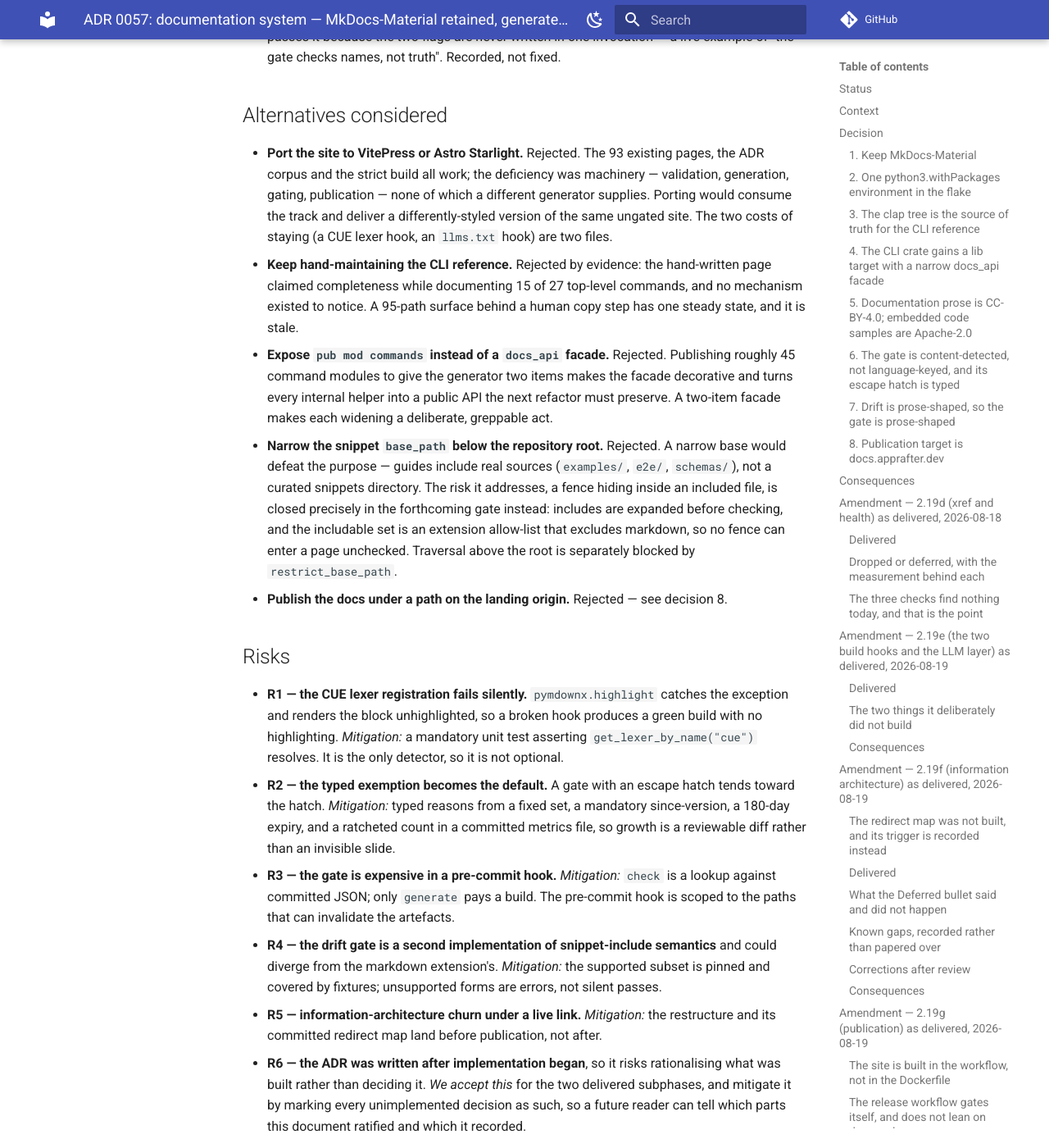
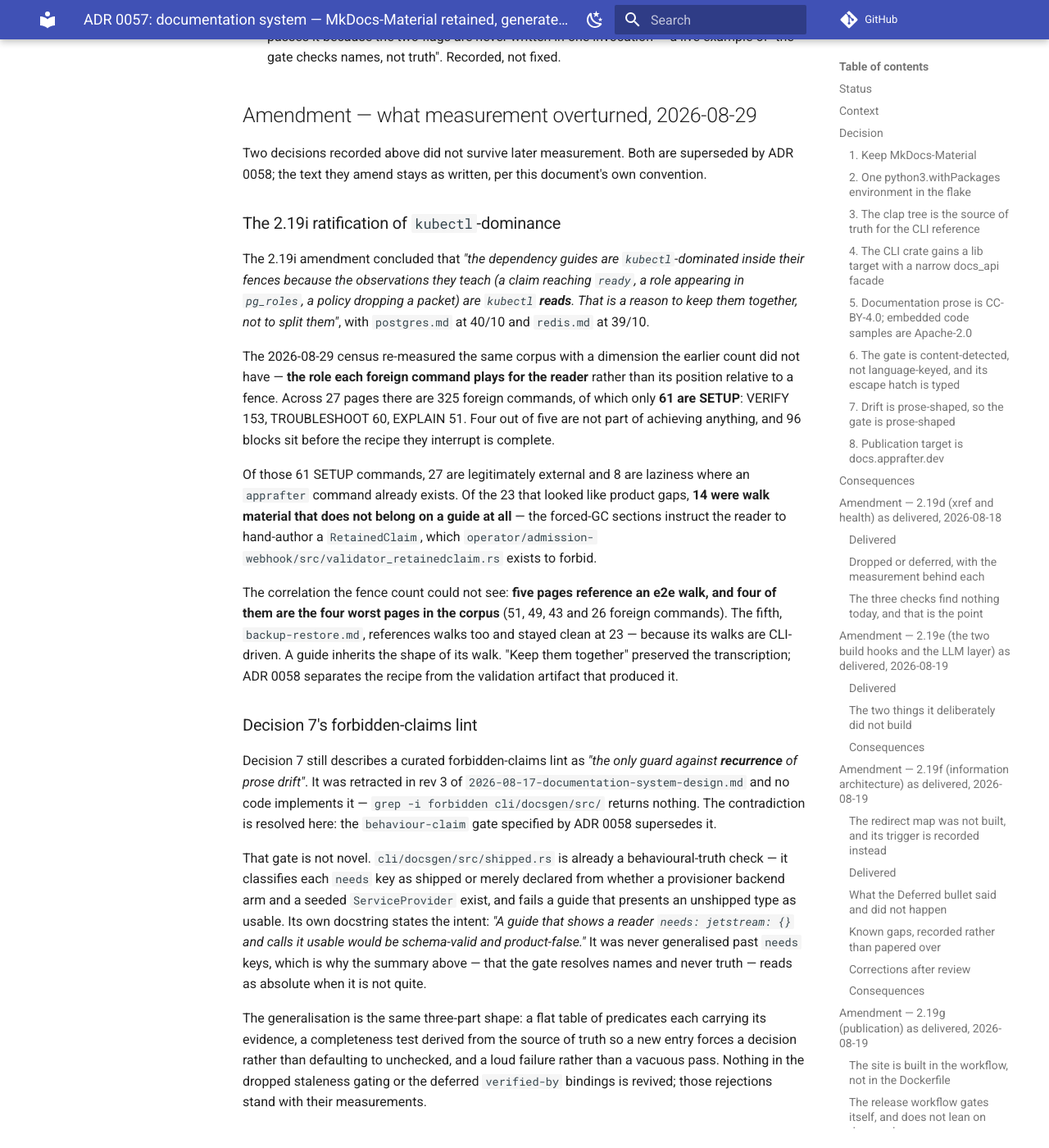
Before and after one commit to AppRafter/apprafter, an MkDocs documentation site: the page built from docs/adr/0057-documentation-system.md, in a window 1280 px wide and 1400 px high, scrolled down 46085 px. Shown: the whole window at 82% size. Built offline with MkDocs 1.6.1 and Material for MkDocs 9.7.7, drawn with Linux system fonts in a browser that asks for light colours; comment, search, counter and statistics services are not loaded.

Commit message:
docs(adr): amend 0057 — measurement overturned two of its decisions
The 2.19i amendment ratified kubectl-dominance in the dependency
guides from a fence-composition count. Re-measuring the same corpus by
the ROLE each command plays for the reader gives a different picture:
of 325 foreign commands only 61 are SETUP, and 14 of the 23 that
looked like product gaps are walk material that does not belong on a
guide at all. The correlation the fence count could not see is that
four of the five walk-referencing pages are the four worst in the
corpus, while the fifth stayed clean because its walk is CLI-driven.

Decision 7 still promises a forbidden-claims lint that the design spec
retracted in rev 3 and no code implements. Recorded as superseded by
the behaviour-claim gate, and the record corrects this document's own
"names, never truth" summary: shipped.rs already checks one
behavioural predicate and is the prior art the new gate generalises.

Both supersessions are ADR 0058's. The dropped staleness gating and
the deferred verified-by bindings stand with their measurements.

Co-Authored-By: Claude Opus 5 (1M context) <noreply@anthropic.com>
Claude-Session: https://claude.ai/code/session_01XRRDvURpGGdbFod4TxmMQz

```diff
--- a/docs/adr/0057-documentation-system.md
+++ b/docs/adr/0057-documentation-system.md
@@ -2124,6 +2124,64 @@ what that command's blast radius is, in the same breath, from the source.
   written in one invocation — a live example of "the gate checks names, not
   truth". Recorded, not fixed.
 
+## Amendment — what measurement overturned, 2026-08-29
+
+Two decisions recorded above did not survive later measurement. Both are
+superseded by ADR 0058; the text they amend stays as written, per this
+document's own convention.
+
+### The 2.19i ratification of `kubectl`-dominance
+
+The 2.19i amendment concluded that *"the dependency guides are
+`kubectl`-dominated inside their fences because the observations they teach (a
+claim reaching `ready`, a role appearing in `pg_roles`, a policy dropping a
+packet) are `kubectl` **reads**. That is a reason to keep them together, not to
+split them"*, with `postgres.md` at 40/10 and `redis.md` at 39/10.
+
+The 2026-08-29 census re-measured the same corpus with a dimension the earlier
+count did not have — **the role each foreign command plays for the reader**
+rather than its position relative to a fence. Across 27 pages there are 325
+foreign commands, of which only **61 are SETUP**: VERIFY 153, TROUBLESHOOT 60,
+EXPLAIN 51. Four out of five are not part of achieving anything, and 96 blocks
+sit before the recipe they interrupt is complete.
+
+Of those 61 SETUP commands, 27 are legitimately external and 8 are laziness
+where an `apprafter` command already exists. Of the 23 that looked like product
+gaps, **14 were walk material that does not belong on a guide at all** — the
+forced-GC sections instruct the reader to hand-author a `RetainedClaim`, which
+`operator/admission-webhook/src/validator_retainedclaim.rs` exists to forbid.
+
+The correlation the fence count could not see: **five pages reference an e2e
+walk, and four of them are the four worst pages in the corpus** (51, 49, 43 and
+26 foreign commands). The fifth, `backup-restore.md`, references walks too and
+stayed clean at 23 — because its walks are CLI-driven. A guide inherits the
+shape of its walk. "Keep them together" preserved the transcription; ADR 0058
+separates the recipe from the validation artifact that produced it.
+
+### Decision 7's forbidden-claims lint
+
+Decision 7 still describes a curated forbidden-claims lint as *"the only guard
+against **recurrence** of prose drift"*. It was retracted in rev 3 of
+`2026-08-17-documentation-system-design.md` and no code implements it —
+`grep -i forbidden cli/docsgen/src/` returns nothing. The contradiction is
+resolved here: the `behaviour-claim` gate specified by ADR 0058 supersedes it.
+
+That gate is not novel. `cli/docsgen/src/shipped.rs` is already a
+behavioural-truth check — it classifies each `needs` key as shipped or merely
+declared from whether a provisioner backend arm and a seeded `ServiceProvider`
+exist, and fails a guide that presents an unshipped type as usable. Its own
+docstring states the intent: *"A guide that shows a reader `needs: jetstream:
+{}` and calls it usable would be schema-valid and product-false."* It was never
+generalised past `needs` keys, which is why the summary above — that the gate
+resolves names and never truth — reads as absolute when it is not quite.
+
+The generalisation is the same three-part shape: a flat table of predicates each
+carrying its evidence, a completeness test derived from the source of truth so a
+new entry forces a decision rather than defaulting to unchecked, and a loud
+failure rather than a vacuous pass. Nothing in the dropped staleness gating or
+the deferred `verified-by` bindings is revived; those rejections stand with
+their measurements.
+
 ## Alternatives considered
 
 - **Port the site to VitePress or Astro Starlight.** Rejected. The 93 existing
```
